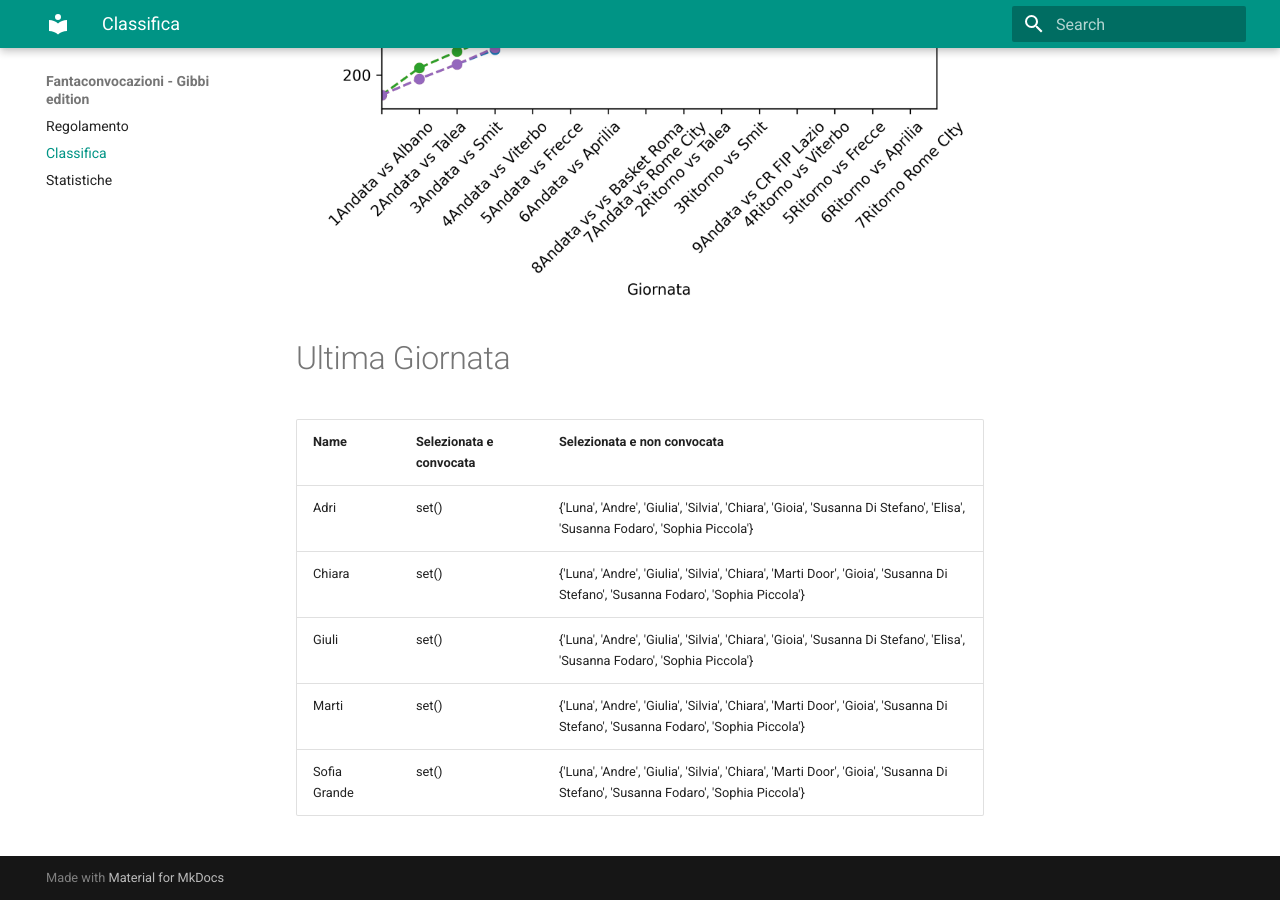
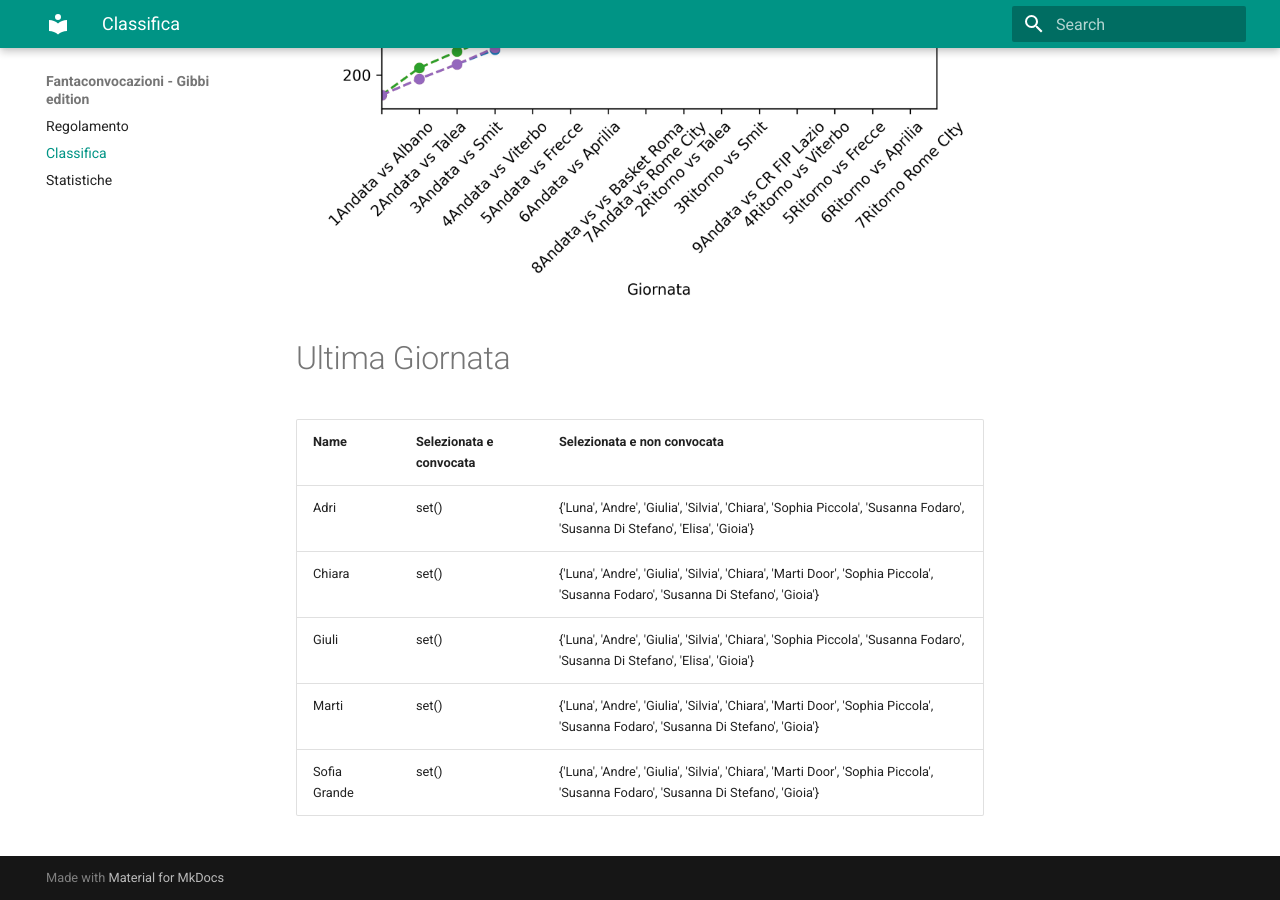
Before and after one commit to martinig94/fantagibbi, an MkDocs documentation site: the page built from docs/Classifica.md, in a window 1280 px wide and 900 px high, scrolled down 810 px. Built offline with MkDocs 1.6.1 and Material for MkDocs 9.7.7, drawn with Linux system fonts in a browser that asks for light colours.

Commit message:
Auto-update from main.py

```diff
--- a/docs/Classifica.md
+++ b/docs/Classifica.md
@@ -18,9 +18,9 @@
 <!-- START_TABLE CORRECT -->
 | Name         | Selezionata e convocata   | Selezionata e non convocata                                                                                                      |
 |:-------------|:--------------------------|:---------------------------------------------------------------------------------------------------------------------------------|
-| Adri         | set()                     | {'Luna', 'Andre', 'Giulia', 'Silvia', 'Chiara', 'Gioia', 'Susanna Di Stefano', 'Elisa', 'Susanna Fodaro', 'Sophia Piccola'}      |
-| Chiara       | set()                     | {'Luna', 'Andre', 'Giulia', 'Silvia', 'Chiara', 'Marti Door', 'Gioia', 'Susanna Di Stefano', 'Susanna Fodaro', 'Sophia Piccola'} |
-| Giuli        | set()                     | {'Luna', 'Andre', 'Giulia', 'Silvia', 'Chiara', 'Gioia', 'Susanna Di Stefano', 'Elisa', 'Susanna Fodaro', 'Sophia Piccola'}      |
-| Marti        | set()                     | {'Luna', 'Andre', 'Giulia', 'Silvia', 'Chiara', 'Marti Door', 'Gioia', 'Susanna Di Stefano', 'Susanna Fodaro', 'Sophia Piccola'} |
-| Sofia Grande | set()                     | {'Luna', 'Andre', 'Giulia', 'Silvia', 'Chiara', 'Marti Door', 'Gioia', 'Susanna Di Stefano', 'Susanna Fodaro', 'Sophia Piccola'} |
+| Adri         | set()                     | {'Luna', 'Andre', 'Giulia', 'Silvia', 'Chiara', 'Sophia Piccola', 'Susanna Fodaro', 'Susanna Di Stefano', 'Elisa', 'Gioia'}      |
+| Chiara       | set()                     | {'Luna', 'Andre', 'Giulia', 'Silvia', 'Chiara', 'Marti Door', 'Sophia Piccola', 'Susanna Fodaro', 'Susanna Di Stefano', 'Gioia'} |
+| Giuli        | set()                     | {'Luna', 'Andre', 'Giulia', 'Silvia', 'Chiara', 'Sophia Piccola', 'Susanna Fodaro', 'Susanna Di Stefano', 'Elisa', 'Gioia'}      |
+| Marti        | set()                     | {'Luna', 'Andre', 'Giulia', 'Silvia', 'Chiara', 'Marti Door', 'Sophia Piccola', 'Susanna Fodaro', 'Susanna Di Stefano', 'Gioia'} |
+| Sofia Grande | set()                     | {'Luna', 'Andre', 'Giulia', 'Silvia', 'Chiara', 'Marti Door', 'Sophia Piccola', 'Susanna Fodaro', 'Susanna Di Stefano', 'Gioia'} |
 <!-- END_TABLE CORRECT -->
```
